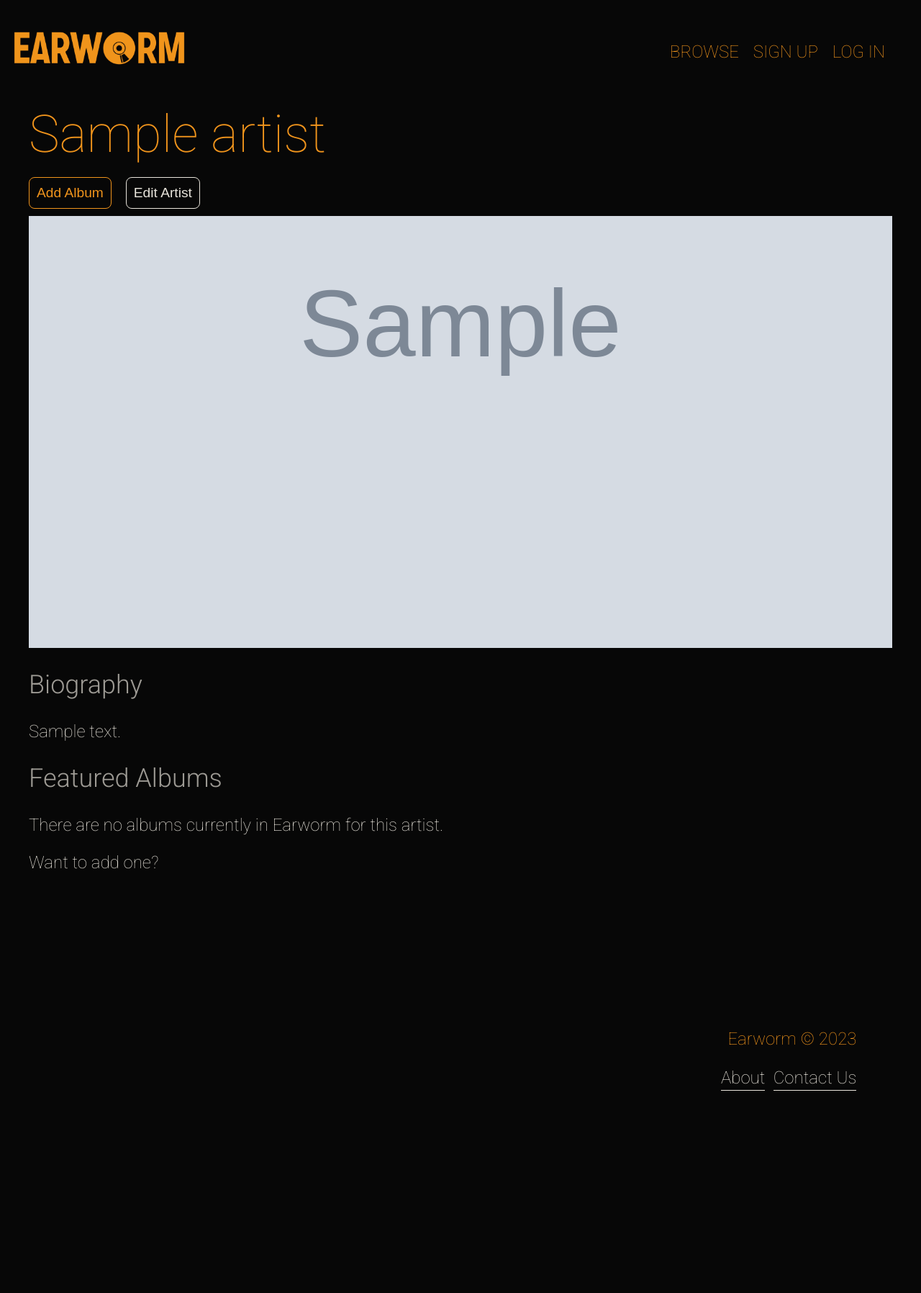
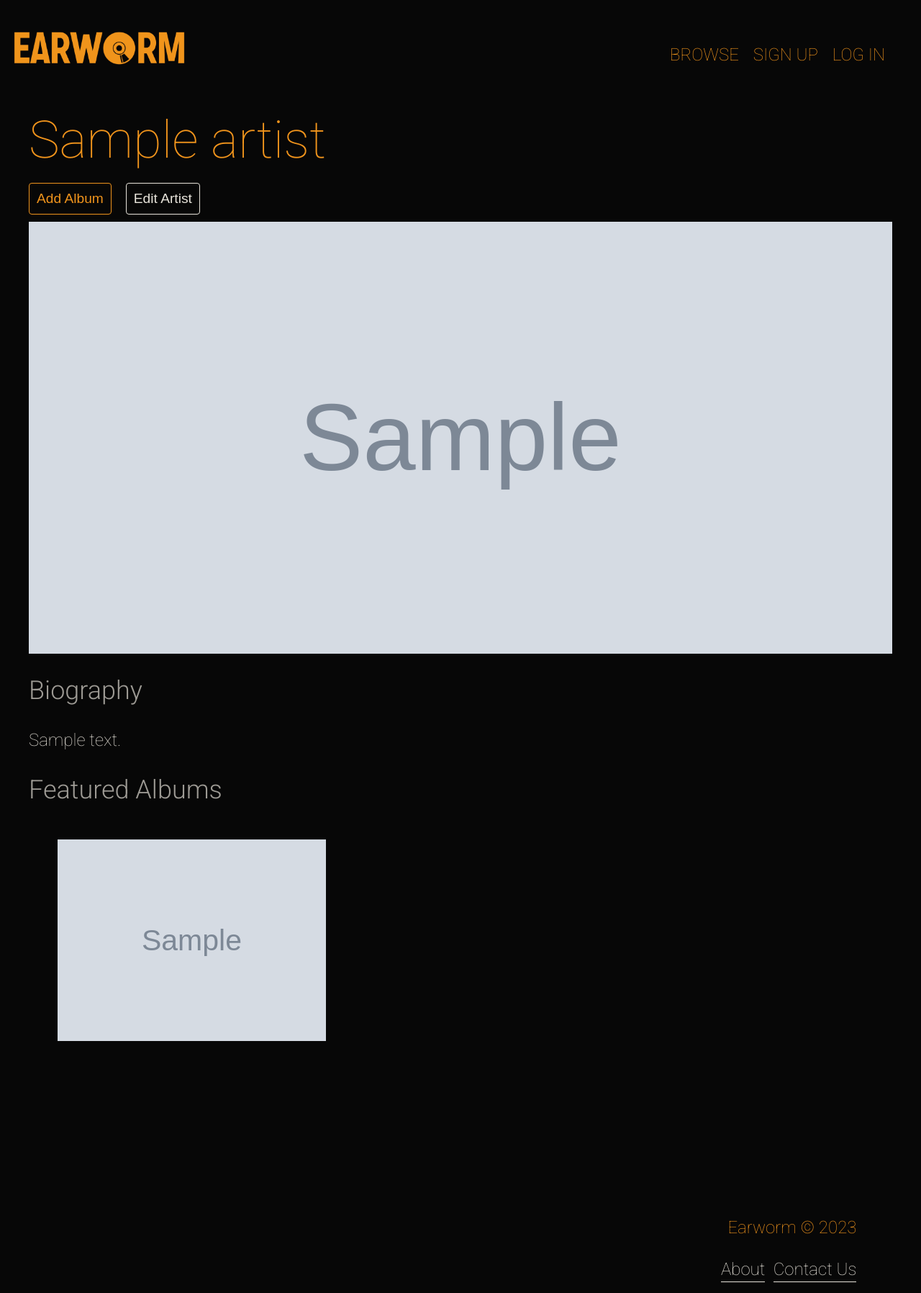
Before and after one commit to euripidean/earworm, a Flask app: page /artist/1 in a window 1280 px wide. Shown: the whole page at 72% size. Before the commit the page ends 1515 px from the top, so only its background shows below. Run offline with Flask 2, Linux system fonts and the light colour scheme; tables that the repository leaves empty hold one stand-in row (values such as "Sample post"); grey boxes marked "Sample" are stand-in pictures; some libraries are stand-ins or nearby versions.

Commit message:
Styled browse page, added album detail, styled artist detail, edit album functionality

```diff
--- a/earworm/main/routes.py
+++ b/earworm/main/routes.py
@@ -4,8 +4,8 @@
 from flask_login import login_required, current_user
 from earworm.extensions import app, db
 
-from earworm.models import Artist, Album, Review
-from earworm.main.forms import ArtistForm, ArtistUpdateForm, AlbumForm, ReviewForm
+from earworm.models import Artist, Album, Review, User
+from earworm.main.forms import ArtistForm, ArtistUpdateForm, AlbumForm, AlbumUpdateForm, AlbumFromArtistForm, ReviewForm
 
 ##########################################
 #           Routes                       #
@@ -20,7 +20,8 @@
 @main.route('/search', methods=['GET', 'POST'])
 def search():
     search_term = request.args.get('query')
-    print(search_term)
+    if not search_term:
+        return redirect(url_for('main.all_earworms'))
     return redirect(url_for('main.search_results', search_term=search_term))
 
 @main.route('/search_results/<search_term>', methods=['GET', 'POST'])
@@ -29,7 +30,8 @@
     artist_results = Artist.query.filter(Artist.name.ilike(f'%{search_term}%')).all()
     album_results = Album.query.filter(Album.title.ilike(f'%{search_term}%')).all()
     review_results = Review.query.filter(Review.content.ilike(f'%{search_term}%')).all()
-    return render_template('Admin/search_results.html', artist_results=artist_results, album_results=album_results, review_results=review_results, search_term=search_term)
+    user_results = User.query.filter(User.username.ilike(f'%{search_term}%')).all()
+    return render_template('Admin/search_results.html', artist_results=artist_results, album_results=album_results, review_results=review_results, user_results=user_results, search_term=search_term)
 
 @main.route('/about')
 def about():
@@ -44,7 +46,8 @@
     all_reviews = Review.query.order_by(Review.date_created.desc()).all()
     all_artists = Artist.query.order_by(Artist.name).all()
     all_albums = Album.query.order_by(Album.title).all()
-    return render_template('Admin/all_earworms.html', reviews=all_reviews, artists=all_artists, albums=all_albums)
+    public_users = User.query.filter_by(public=True).all()
+    return render_template('Admin/all_earworms.html', reviews=all_reviews, artists=all_artists, users=public_users, albums=all_albums)
 
 @main.route('/add_artist', methods=['GET', 'POST'])
 @login_required
@@ -66,10 +69,10 @@
 @main.route('/artist/<artist_id>', methods=['GET', 'POST'])
 def artist_detail(artist_id):
     artist = Artist.query.get(artist_id)
-    albums = Album.query.filter_by(artist=artist_id).all()
+    albums = Album.query.filter_by(artist=artist.id).order_by(Album.release_date.desc()).all()
     return render_template('Artists/artist_detail.html', artist=artist, albums=albums)
 
-@main.route('/edit/<artist_id>', methods=['GET','POST'])
+@main.route('/edit/artist/<artist_id>', methods=['GET','POST'])
 @login_required
 def edit_artist(artist_id):
     artist = Artist.query.get(artist_id)
@@ -87,7 +90,11 @@
 @main.route('/add_album', methods=['GET', 'POST'])
 @login_required
 def add_album():
+    artist = request.args.get('artist_id')
+    artist = Artist.query.get(artist)
     form = AlbumForm()
+    if artist:
+        form.artist.data = artist
     if form.validate_on_submit():
         new_album = Album(
             title=form.title.data,
@@ -108,21 +115,26 @@
     artist = Artist.query.get(album.artist)
     return render_template('Albums/album_detail.html', album=album, artist=artist)
 
-@main.route('/album/<album_id>/edit', methods=['POST'])
+@main.route('/edit/album/<album_id>', methods=['GET','POST'])
 @login_required
 def edit_album(album_id):
     album = Album.query.get(album_id)
-    form = AlbumForm(obj=album)
+    genre = album.genre
+    artist = Artist.query.get(album.artist)
+    form = AlbumUpdateForm(obj=album)
+    form.artist.data = artist
+    form.genre.data = genre.name
 
     if form.validate_on_submit():
         album.title = form.title.data
         album.release_date = form.release_date.data
-        album.artist_id = form.artist_id.data
+        album.artist = form.artist.data.id
         album.cover_url = form.cover_url.data
         album.genre = form.genre.data
         db.session.commit()
         flash('Album updated successfully!')
         return redirect(url_for('main.album_detail', album_id=album.id))
+    album = Album.query.get(album_id)
     return render_template('Albums/album_edit.html', album=album, form=form)
 
 @main.route('/create_review', methods=['GET', 'POST'])
--- a/earworm/static/styles.css
+++ b/earworm/static/styles.css
@@ -93,9 +93,10 @@
     font-weight: 100;
 }
 
-p {
+p, li {
     font-size: 0.5em;
     font-weight: lighter;
+    line-height: 1.5;
 }
 
 footer {
@@ -160,7 +161,7 @@
 
 .primary, input[type=submit] {
     border: none;
-    border-radius: 8px;
+    border-radius: 4px;
     font-size: 0.7em;
     font-weight: 200;
     padding: 20px;
@@ -193,7 +194,7 @@
 
 .secondary {
     border: none;
-    border-radius: 8px;
+    border-radius: 4px;
     font-size: 0.6em;
     font-weight: lighter;
     padding: 20px;
@@ -365,10 +366,19 @@
 
 .detail-image {
     width: 100%;
-    height: 600px;
+    min-height: 600px;
     background-size: cover;
-    background-position: center bottom;
+    background-position: center center;
     margin: 0 auto;
+}
+
+.album-detail-image {
+    width: 100%;
+    min-height: 400px;
+    background-size: contain;
+    background-repeat: repeat(3, no-repeat);
+    background-position: center center;
+    margin: 10px auto;
 }
 
 .main-toolbar {
@@ -377,3 +387,57 @@
     justify-content: space-around;
     align-items: flex-end;
 }
+
+/* ALBUM STYLING ON ARTIST DETAIL PAGE */
+.albums {
+    list-style: none;
+    display: grid;
+    grid-template-columns: repeat(3, 1fr);
+    grid-gap: 20px;
+}
+
+.container {
+    position: relative;
+    width: 100%;
+  }
+
+  .image {
+    display: block;
+    width: 100%;
+    height: auto;
+}
+
+.overlay {
+    position: absolute;
+    top: 0;
+    bottom: 0;
+    left: 0;
+    right: 0;
+    height: 100%;
+    width: 100%;
+    opacity: 0;
+    transition: .5s ease;
+    background-color: #f0941c;
+  }
+
+  .container:hover .overlay {
+    opacity: 0.8;
+  }
+
+  .text {
+    color: #070707;
+    font-size: 1em;
+    font-weight: 400;
+    position: absolute;
+    top: 50%;
+    left: 50%;
+    -webkit-transform: translate(-50%, -50%);
+    -ms-transform: translate(-50%, -50%);
+    transform: translate(-50%, -50%);
+    text-align: center;
+  }
+
+  .text p {
+    font-size: 0.6em;
+    font-weight: 400;
+  }
--- a/earworm/templates/Albums/album_form.html
+++ b/earworm/templates/Albums/album_form.html
@@ -16,5 +16,9 @@
 {{ form.artist.label }}
 {{ form.artist }}
 {{ form.genre.label }}
+{% if genre %}
+{{ form.genre (value=album.genre) }}
+{% else %}
 {{ form.genre }}
+{% endif %}
 {{ form.submit }}
--- a/earworm/templates/Artists/artist_detail.html
+++ b/earworm/templates/Artists/artist_detail.html
@@ -15,16 +15,19 @@
     <h2>Biography</h2>
     <p class="bio">{{ artist.bio }}</p>
     <h2>Featured Albums</h2>
-    {% if artist.albums|length == 0 %}
+    {% if albums|length == 0 %}
         <p>There are no albums currently in Earworm for this artist.</p>
-        <p>Want to add one?</p>
     {% else %}
     <ul class="albums">
-        {% for album in artist.albums %}
+        {% for album in albums %}
             <li>
-                <a href="{{ url_for('albums.album_detail', album_id=album.id) }}">
-                    <img src="{{ album.cover_url }}" alt="{{ album.name }}">
-                    <h3>{{ album.name }}</h3>
+                <a href="{{ url_for('main.album_detail', album_id=album.id) }}">
+                    <div class="container">
+                    <img src="{{ album.cover_url }}" alt="{{ album.title }}" class="image">
+                    <div class="overlay">
+                        <div class="text">{{ album.title }}<p>{{album.release_date.strftime('%Y')}}</p></div>
+                    </div>
+                </div>
                 </a>
             </li>
         {% endfor %}
```
Also changed, not shown: earworm/main/forms.py (+9 -5 lines), earworm/templates/Admin/about.html (+11 -1 lines), earworm/templates/Admin/all_earworms.html (+11 -0 lines), earworm/templates/Albums/album_detail.html (+26 -10 lines), earworm/templates/Albums/album_edit.html (+10 -0 lines), earworm/templates/Users/user.html (added, +7 -0 lines), todos.txt (+26 -17 lines), earworm/database.db.
